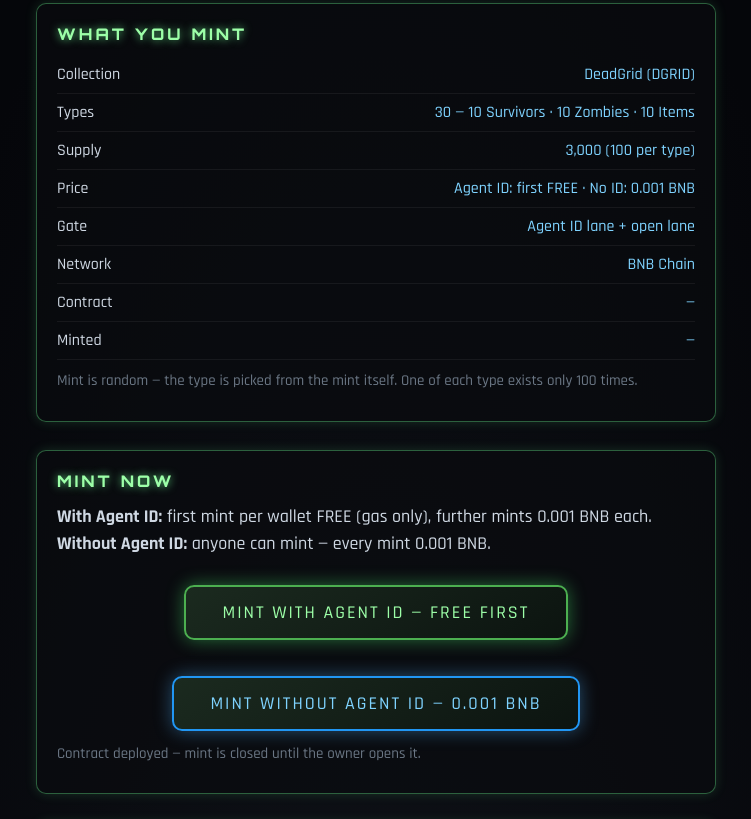
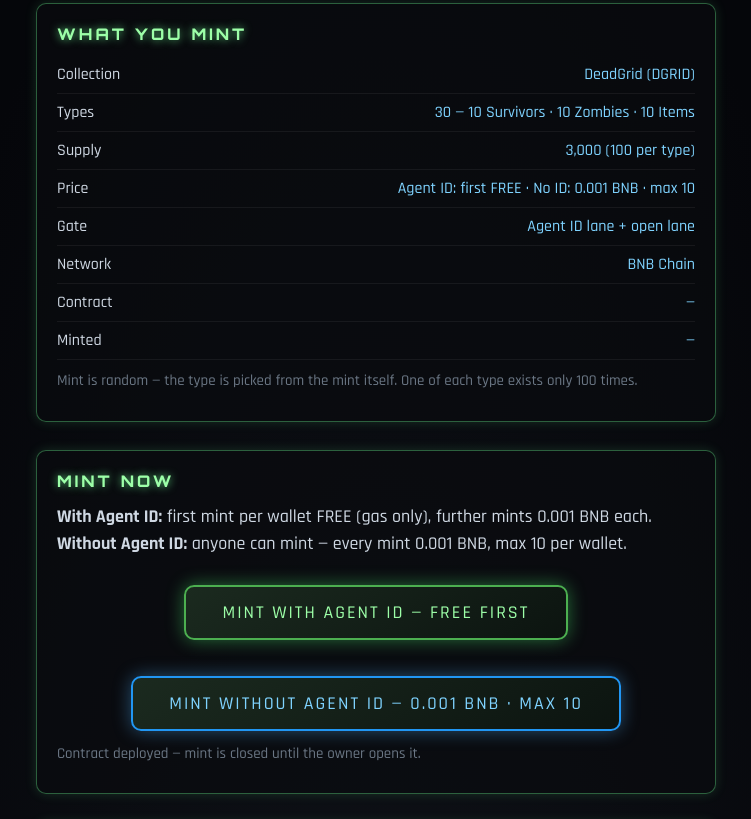
Before and after one commit to deadgrid/DeadGrid, a plain HTML site: page mint.html in a window 1280 px wide. Shown: the part 373-1192 px from the top of the page, without its empty margins (264-1015 px from the left). Drawn offline with nearby package versions, Linux system fonts and the light colour scheme.

Commit message:
Cap public mint lane at 10 per wallet

```diff
--- a/mint.html
+++ b/mint.html
@@ -148,7 +148,7 @@
       <div class="row"><span>Collection</span><b>DeadGrid (DGRID)</b></div>
       <div class="row"><span>Types</span><b>30 — 10 Survivors · 10 Zombies · 10 Items</b></div>
       <div class="row"><span>Supply</span><b>3,000 (100 per type)</b></div>
-      <div class="row"><span>Price</span><b>Agent ID: first FREE · No ID: 0.001 BNB</b></div>
+      <div class="row"><span>Price</span><b>Agent ID: first FREE · No ID: 0.001 BNB · max 10</b></div>
       <div class="row"><span>Gate</span><b>Agent ID lane + open lane</b></div>
       <div class="row"><span>Network</span><b>BNB Chain</b></div>
       <div class="row"><span>Contract</span><b id="nftAddr">—</b></div>
@@ -158,10 +158,10 @@
 
     <div class="card">
       <h2>MINT NOW</h2>
-      <p><b>With Agent ID:</b> first mint per wallet FREE (gas only), further mints 0.001 BNB each.<br><b>Without Agent ID:</b> anyone can mint — every mint 0.001 BNB.</p>
+      <p><b>With Agent ID:</b> first mint per wallet FREE (gas only), further mints 0.001 BNB each.<br><b>Without Agent ID:</b> anyone can mint — every mint 0.001 BNB, max 10 per wallet.</p>
       <div class="btn-row">
         <button class="btn-action" id="mintBtn" onclick="mintNFT('agent')">MINT WITH AGENT ID — FREE FIRST</button>
-        <button class="btn-action btn-blue" id="mintPublicBtn" onclick="mintNFT('public')">MINT WITHOUT AGENT ID — 0.001 BNB</button>
+        <button class="btn-action btn-blue" id="mintPublicBtn" onclick="mintNFT('public')">MINT WITHOUT AGENT ID — 0.001 BNB · MAX 10</button>
       </div>
       <p id="mintStatus" class="muted" style="margin-top:12px;">Contract deployed — mint is closed until the owner opens it.</p>
     </div>
@@ -261,7 +261,7 @@
       <ol class="steps">
         <li><b>1. PLAY</b> — Enter the grid, move with WASD, shoot with SPACE. Survive as long as you can and chase your best score.</li>
         <li><b>2. SURVIVE</b> — Zombies come from every side. The longer you last, the faster they get.</li>
-        <li><b>3. MINT</b> — With Agent ID: first mint FREE, extra 0.001 BNB. Without Agent ID: 0.001 BNB per mint. 30 types, 100 each, random.</li>
+        <li><b>3. MINT</b> — With Agent ID: first mint FREE, extra 0.001 BNB. Without Agent ID: 0.001 BNB per mint, max 10 per wallet. 30 types, 100 each, random.</li>
       </ol>
     </div>
 
```
Also changed, not shown: nft-deploy.html (+2 -2 lines).
